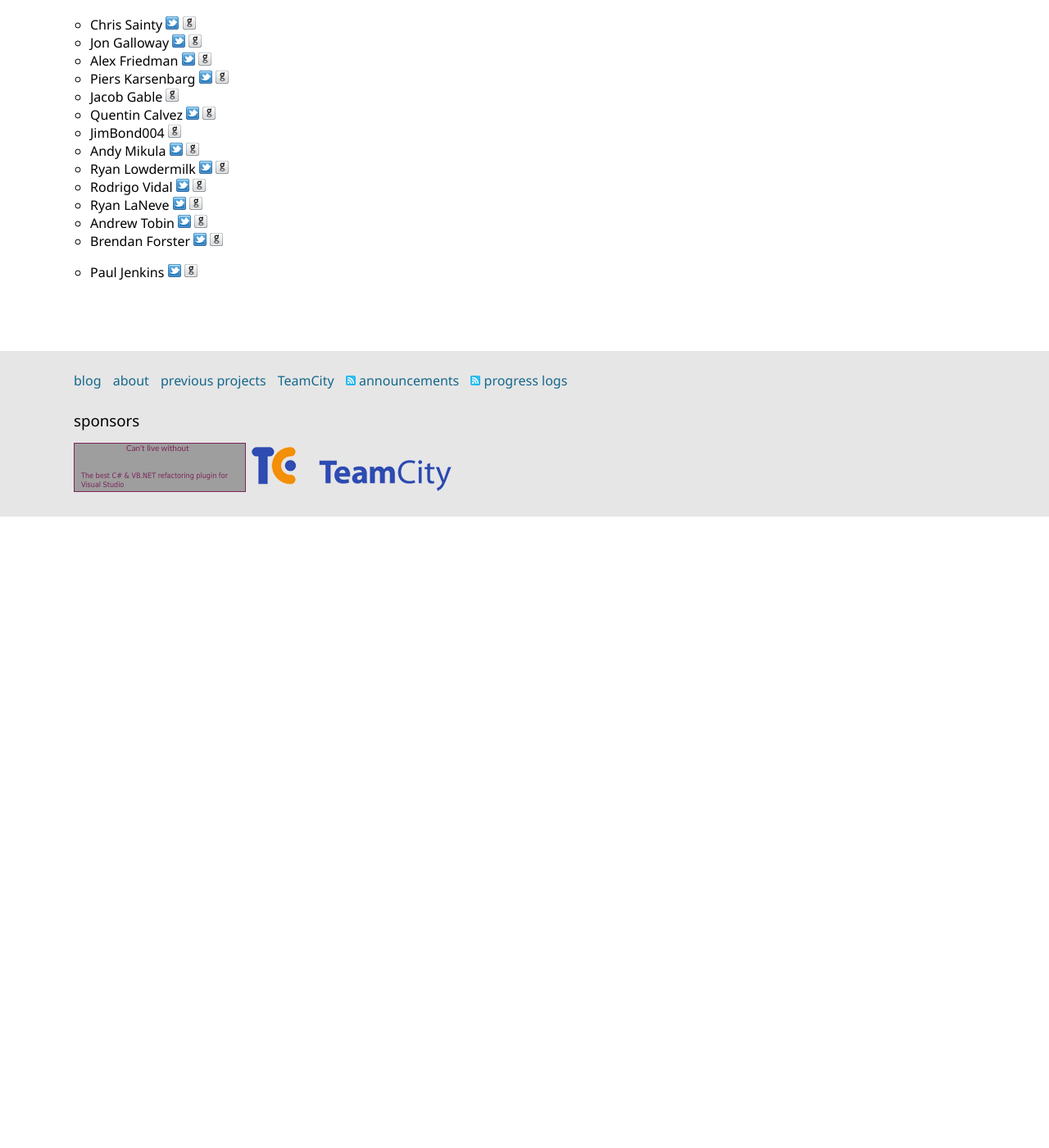
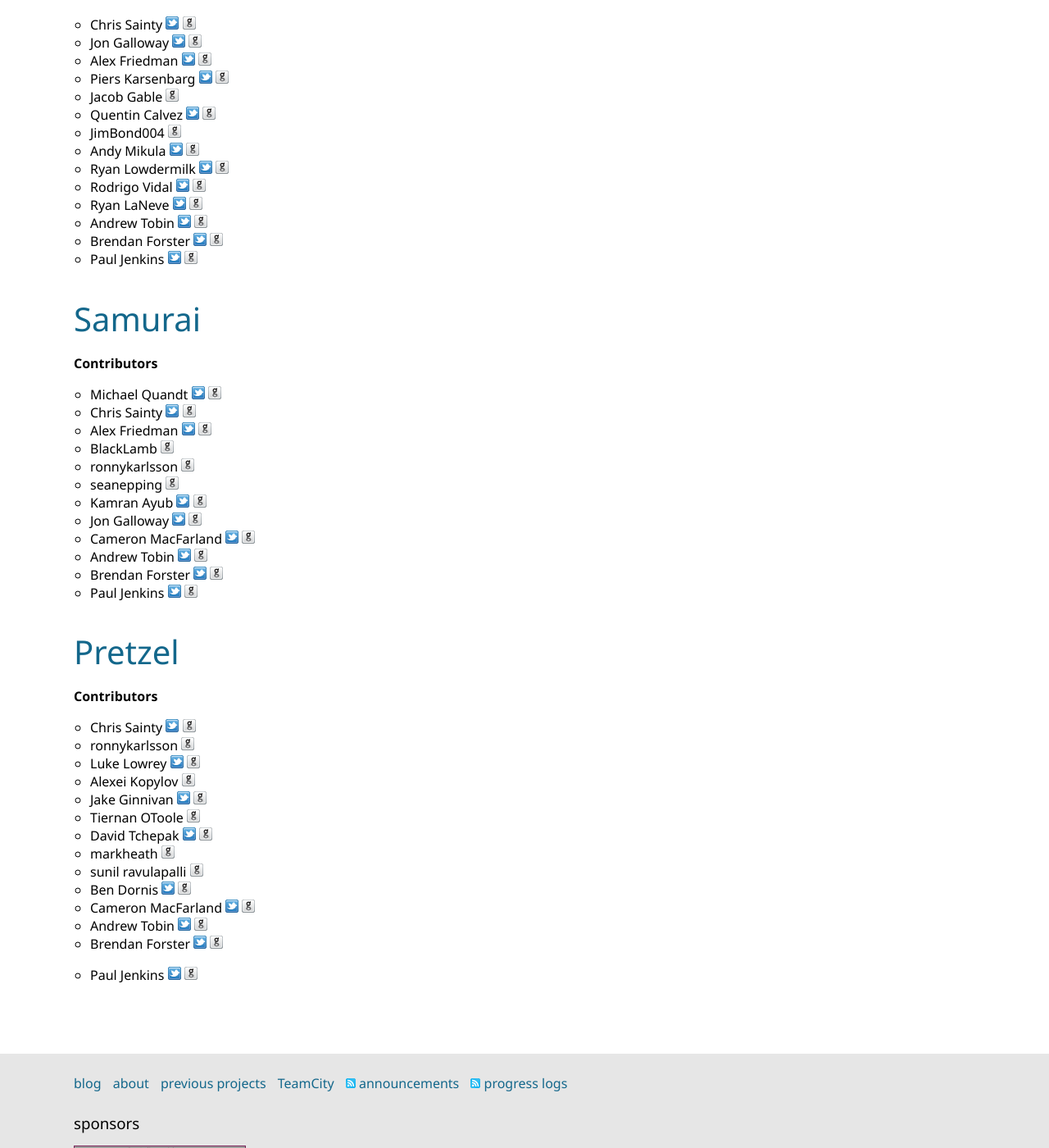
Before and after one commit to Code52/code52.github.com, a Jekyll site: the page built from projects.md, in a window 1280 px wide and 1400 px high, scrolled down 955 px. Shown: the whole window at 82% size. Built offline with Jekyll 4.4.1, drawn with Linux system fonts in a browser that asks for light colours; Markdown is read by kramdown in place of the engine named in the settings; before the commit the page ends 1585 px from its top, so only the background shows below that; grey boxes are pictures that could not be loaded.

Commit message:
added pretzel and samurai

```diff
--- a/projects.md
+++ b/projects.md
@@ -50,5 +50,41 @@
 * Brendan Forster [![][1]](http://twitter.com/shiftkey) [![][2]](http://github.com/shiftkey)
 * Paul Jenkins [![][1]](http://twitter.com/aeoth) [![][2]](http://github.com/aeoth)
 
+##[Samurai](http://code52.org/samurai)
+**Contributors**
+
+* Michael Quandt [![][1]](http://twitter.com/quandtm) [![][2]](http://github.com/quandtm)
+* Chris Sainty [![][1]](http://twitter.com/csainty) [![][2]](http://github.com/csainty)
+* Alex Friedman [![][1]](http://twitter.com/brooklynDev) [![][2]](http://github.com/brooklynDev)
+* BlackLamb [![][2]](http://github.com/BlackLamb)
+* ronnykarlsson [![][2]](http://github.com/ronnykarlsson)
+* seanepping [![][2]](http://github.com/seanepping)
+* Kamran Ayub  [![][1]](http://twitter.com/kamranayub) [![][2]](http://github.com/kamranayub)
+* Jon Galloway [![][1]](http://twitter.com/jongalloway) [![][2]](http://github.com/jongalloway)
+* Cameron MacFarland [![][1]](http://twitter.com/distantcam) [![][2]](http://github.com/distantcam)
+* Andrew Tobin [![][1]](http://twitter.com/tobin) [![][2]](http://github.com/andrewtobin)
+* Brendan Forster [![][1]](http://twitter.com/shiftkey) [![][2]](http://github.com/shiftkey)
+* Paul Jenkins [![][1]](http://twitter.com/aeoth) [![][2]](http://github.com/aeoth)
+
+##[Pretzel](http://code52.org/pretzel)
+**Contributors**
+
+* Chris Sainty [![][1]](http://twitter.com/csainty) [![][2]](http://github.com/csainty)
+* ronnykarlsson [![][2]](http://github.com/ronnykarlsson)
+* Luke Lowrey [![][1]](http://twitter.com/lukencode) [![][2]](http://github.com/lukencode)
+* Alexei Kopylov  [![][2]](http://github.com/alexkopy)
+* Jake Ginnivan [![][1]](http://twitter.com/JakeGinnivan) [![][2]](http://github.com/JakeGinnivan)
+* Tiernan OToole [![][2]](http://github.com/tiernano)
+* David Tchepak [![][1]](http://twitter.com/davetchepak) [![][2]](http://github.com/dtchepak)
+* markheath [![][2]](http://github.com/markheath)
+* sunil ravulapalli  [![][2]](http://github.com/sunilrav)
+* Ben Dornis [![][1]](http://twitter.com/Buildstarted ) [![][2]](http://github.com/Buildstarted)
+* Cameron MacFarland [![][1]](http://twitter.com/distantcam) [![][2]](http://github.com/distantcam)
+* Andrew Tobin [![][1]](http://twitter.com/tobin) [![][2]](http://github.com/andrewtobin)
+* Brendan Forster [![][1]](http://twitter.com/shiftkey) [![][2]](http://github.com/shiftkey)
+* Paul Jenkins [![][1]](http://twitter.com/aeoth) [![][2]](http://github.com/aeoth)
+
+
+
   [1]: /img/twitter-2.png
   [2]: /img/github.png
```
